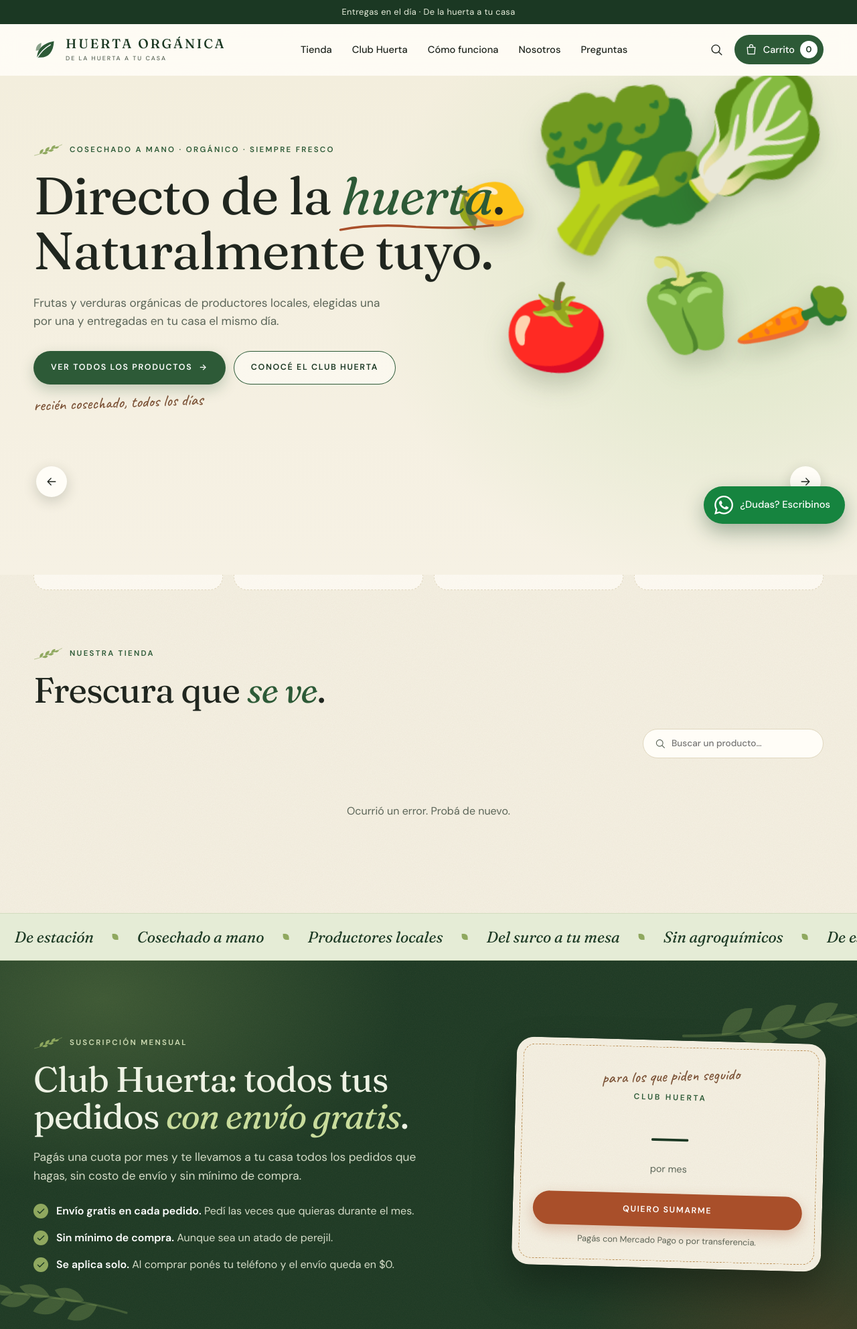
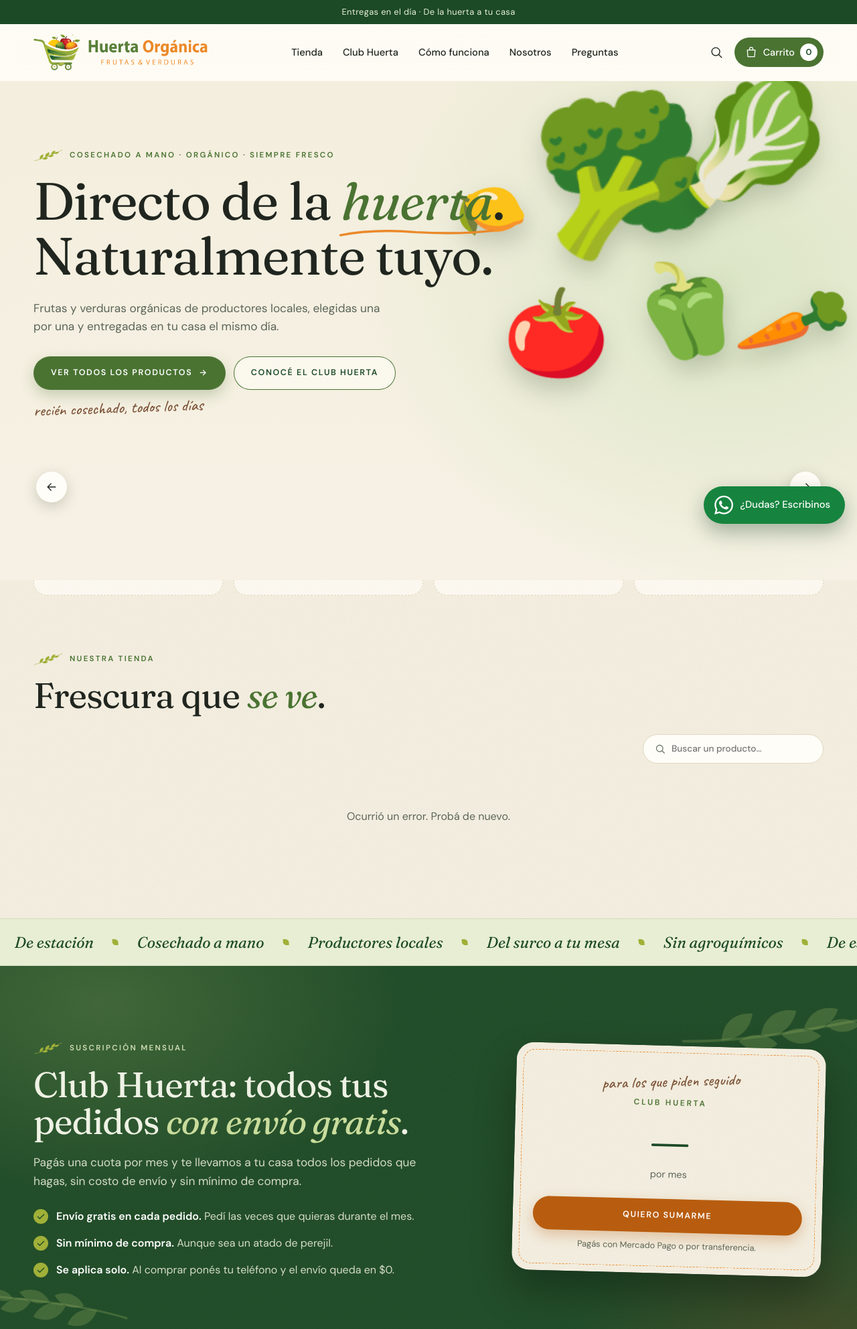
Before and after one commit to eloisabarragan/eloisabarragan, a PHP site: page / in a window 1280 px wide. Shown: the top 1984 px of the page at 67% size. Run offline with PHP 8.4, Linux system fonts and the light colour scheme.

Commit message:
Usar el logo y los colores de la marca en Huerta Orgánica
Logo del cliente en encabezado, pie e ícono del sitio; paleta ajustada al
verde, lima y naranja del logo. El envío gratis pasa a ser en compras
mayores a $1.000.

Co-Authored-By: Claude Fable 5.2 <noreply@anthropic.com>
Claude-Session: https://claude.ai/code/session_01KwPfAUcM4MFqMWvAHycprN

```diff
--- a/verduleria/netlify-datos.json
+++ b/verduleria/netlify-datos.json
@@ -7,7 +7,7 @@
   },
   "moneda": "UYU",
   "costoEnvio": 90,
-  "envioGratisDesde": 1500,
+  "envioGratisDesde": 1000,
   "cuotaClub": 290,
   "productos": [
     {
--- a/verduleria/public/404.html
+++ b/verduleria/public/404.html
@@ -4,7 +4,7 @@
   <meta charset="utf-8">
   <meta name="viewport" content="width=device-width, initial-scale=1">
   <title>Página no encontrada · Huerta Orgánica</title>
-  <link rel="icon" href="/img/favicon.svg" type="image/svg+xml">
+  <link rel="icon" href="/img/favicon.png" type="image/png">
   <link href="https://fonts.googleapis.com/css2?family=Caveat:wght@500;600&family=DM+Sans:opsz,wght@9..40,400;9..40,500;9..40,600&family=Fraunces:ital,opsz,wght@0,9..144,400;0,9..144,500;0,9..144,600;1,9..144,400;1,9..144,500&display=swap" rel="stylesheet">
   <link rel="stylesheet" href="/styles.css">
 </head>
--- a/verduleria/public/admin.css
+++ b/verduleria/public/admin.css
@@ -61,3 +61,5 @@ input[type='file'] { font-size: 0.85rem; font-weight: 400; }
   .admin .tabs { order: 3; width: 100%; justify-content: flex-start; }
 }
 .settings-form .row { align-items: start; }
+
+.admin .brand-icon { height: 44px; }
--- a/verduleria/public/admin.html
+++ b/verduleria/public/admin.html
@@ -5,7 +5,7 @@
   <meta name="viewport" content="width=device-width, initial-scale=1">
   <meta name="robots" content="noindex">
   <title>Administración · Huerta Orgánica</title>
-  <link rel="icon" href="/img/favicon.svg" type="image/svg+xml">
+  <link rel="icon" href="/img/favicon.png" type="image/png">
   <link rel="preconnect" href="https://fonts.googleapis.com">
   <link rel="preconnect" href="https://fonts.gstatic.com" crossorigin>
   <link href="https://fonts.googleapis.com/css2?family=Caveat:wght@500;600&family=DM+Sans:opsz,wght@9..40,400;9..40,500;9..40,600&family=Fraunces:ital,opsz,wght@0,9..144,400;0,9..144,500;0,9..144,600;1,9..144,400;1,9..144,500&display=swap" rel="stylesheet">
@@ -30,6 +30,7 @@
     <header class="site-header">
       <div class="wrap header-inner">
         <a class="brand" href="/" target="_blank" rel="noopener">
+          <img class="brand-icon" src="/img/logo-icono.png" alt="" width="217" height="168">
           <span>
             <span class="brand-name">Huerta Orgánica</span>
             <span class="brand-tag">Administración</span>
@@ -96,7 +97,7 @@
           <h2>Envíos y Club Huerta</h2>
           <div class="row row-3">
             <label>Costo de envío<input id="s-shipping" name="shippingCost" type="number" min="0" step="1" required><small>Poné 0 si el envío es siempre gratis.</small></label>
-            <label>Envío gratis desde<input id="s-free" name="freeShippingFrom" type="number" min="0" step="1" required><small>Monto de compra.</small></label>
+            <label>Envío gratis en compras mayores a<input id="s-free" name="freeShippingFrom" type="number" min="0" step="1" required><small>Monto de compra.</small></label>
             <label>Cuota mensual del Club<input id="s-club" name="clubPrice" type="number" min="1" step="1" required></label>
           </div>
           <p class="form-error" id="settings-error" role="alert" hidden></p>
--- a/verduleria/public/app.js
+++ b/verduleria/public/app.js
@@ -518,13 +518,13 @@ function fillStoreInfo() {
 
   const paidShipping = config.shippingCost > 0;
   $('shipping-hint').textContent = paidShipping
-    ? `${money(config.shippingCost)} · Gratis desde ${money(config.freeShippingFrom)} o con el Club Huerta.`
+    ? `${money(config.shippingCost)} · Gratis en compras mayores a ${money(config.freeShippingFrom)} o con el Club Huerta.`
     : 'Sin costo.';
   $('announce').textContent = paidShipping
-    ? `Entregas en el día · Envío gratis desde ${money(config.freeShippingFrom)} · Club Huerta: envíos gratis todo el mes`
+    ? `Entregas en el día · Envío gratis en compras mayores a ${money(config.freeShippingFrom)} · Club Huerta: envíos gratis todo el mes`
     : 'Entregas en el día · Envío gratis en todos los pedidos';
   if (paidShipping) {
-    $('faq-shipping').textContent = `El envío cuesta ${money(config.shippingCost)} y es gratis en compras desde ${money(config.freeShippingFrom)}. Con el Club Huerta es gratis siempre. También podés retirar en el local sin costo.`;
+    $('faq-shipping').textContent = `El envío cuesta ${money(config.shippingCost)} y es gratis en compras mayores a ${money(config.freeShippingFrom)}. Con el Club Huerta es gratis siempre. También podés retirar en el local sin costo.`;
   }
 
   // Club Huerta: precio y a partir de qué pedido conviene.
--- a/verduleria/public/index.html
+++ b/verduleria/public/index.html
@@ -10,7 +10,8 @@
   <meta property="og:title" content="Huerta Orgánica · De la huerta a tu casa">
   <meta property="og:description" content="Frutas y verduras orgánicas, cosechadas a mano y entregadas en el día.">
   <meta property="og:image" content="/img/hero.jpg">
-  <link rel="icon" href="/img/favicon.svg" type="image/svg+xml">
+  <link rel="apple-touch-icon" href="/img/favicon.png">
+  <link rel="icon" href="/img/favicon.png" type="image/png">
   <link rel="preload" as="image" href="/img/hero.jpg">
   <link rel="preconnect" href="https://fonts.googleapis.com">
   <link rel="preconnect" href="https://fonts.gstatic.com" crossorigin>
@@ -39,11 +40,8 @@
   <header class="site-header" id="site-header">
     <div class="wrap header-inner">
       <a class="brand" href="/" aria-label="Huerta Orgánica, inicio">
-        <svg class="brand-leaf" aria-hidden="true"><use href="#i-leaf"/></svg>
-        <span>
-          <span class="brand-name">Huerta Orgánica</span>
-          <span class="brand-tag">De la huerta a tu casa</span>
-        </span>
+        <img class="brand-icon" src="/img/logo-icono.png" alt="" width="217" height="168">
+        <img class="brand-word" src="/img/logo-texto.png" alt="Huerta Orgánica · Frutas y verduras" width="619" height="132">
       </a>
       <nav class="nav" id="nav" aria-label="Principal">
         <a href="#tienda">Tienda</a>
@@ -234,8 +232,7 @@
     <svg class="footer-sprig" aria-hidden="true"><use href="#i-sprig"/></svg>
     <div class="wrap footer-inner">
       <div>
-        <p class="brand-name">Huerta Orgánica</p>
-        <p class="brand-tag">De la huerta a tu casa</p>
+        <img class="footer-logo" src="/img/logo.png" alt="Huerta Orgánica · Frutas y verduras" width="630" height="520" loading="lazy">
         <p class="hand footer-hand">gracias por comer de estación</p>
       </div>
       <div>
--- a/verduleria/public/styles.css
+++ b/verduleria/public/styles.css
@@ -1,10 +1,10 @@
-/* Huerta Orgánica: papel con textura, verdes de hoja, tierra y terracota.
+/* Huerta Orgánica: papel con textura y los colores del logo (verde hoja, lima y naranja).
    Títulos en Fraunces, texto en DM Sans y notas manuscritas en Caveat. */
 :root {
-  --verde: #2d5a37;
-  --verde-osc: #1b3823;
-  --hoja: #8fa85f;
-  --verde-suave: #e5ecd6;
+  --verde: #4a7332;
+  --verde-osc: #1c4a26;
+  --hoja: #a0b038;
+  --verde-suave: #e8eed3;
   --crema: #f6f1e4;
   --lino: #ede5d0;
   --papel: #fffdf7;
@@ -12,8 +12,8 @@
   --gris: #5b6558;
   --borde: #e0d7bf;
   --tierra: #7b5236;
-  --terracota: #a94f2a;
-  --dorado: #b98b4e;
+  --terracota: #b85d0f; /* naranja del logo, oscurecido para que el texto blanco se lea */
+  --dorado: #ea892a; /* naranja del logo */
   --rojo: #b3402a;
   --serif: 'Fraunces', 'Iowan Old Style', Georgia, serif;
   --sans: 'DM Sans', system-ui, -apple-system, 'Segoe UI', sans-serif;
@@ -24,7 +24,7 @@
 }
 
 *, *::before, *::after { box-sizing: border-box; }
-html { scroll-behavior: smooth; scroll-padding-top: 96px; }
+html { scroll-behavior: smooth; scroll-padding-top: 104px; }
 body {
   margin: 0;
   font-family: var(--sans);
@@ -82,12 +82,12 @@ h1 em, h2 em { font-style: italic; color: var(--verde); }
   transition: background 0.2s, transform 0.2s, box-shadow 0.2s;
 }
 .btn:hover { transform: translateY(-2px); }
-.btn-primary { background: var(--verde); color: #fff; box-shadow: 0 8px 20px rgba(45, 90, 55, 0.25); }
+.btn-primary { background: var(--verde); color: #fff; box-shadow: 0 8px 20px rgba(74, 115, 50, 0.28); }
 .btn-primary:hover { background: var(--verde-osc); }
 .btn-ghost { background: rgba(255, 253, 247, 0.6); color: var(--verde-osc); box-shadow: inset 0 0 0 1px var(--verde); }
 .btn-ghost:hover { background: var(--verde-suave); }
-.btn-light { background: var(--terracota); color: #fff; box-shadow: 0 8px 20px rgba(169, 79, 42, 0.3); }
-.btn-light:hover { background: #8f4122; }
+.btn-light { background: var(--terracota); color: #fff; box-shadow: 0 8px 20px rgba(184, 93, 15, 0.3); }
+.btn-light:hover { background: #9a4d0b; }
 .btn-whatsapp { background: #1c7f45; color: #fff; }
 .btn-whatsapp:hover { background: #166638; }
 .btn:disabled { opacity: 0.6; cursor: wait; transform: none; }
@@ -137,10 +137,12 @@ h1 em, h2 em { font-style: italic; color: var(--verde); }
   transition: box-shadow 0.3s, border-color 0.3s;
 }
 .site-header.is-scrolled { border-color: var(--borde); box-shadow: 0 6px 24px rgba(46, 52, 30, 0.08); }
-.header-inner { display: flex; align-items: center; justify-content: space-between; gap: 20px; height: 76px; }
+.header-inner { display: flex; align-items: center; justify-content: space-between; gap: 20px; height: 84px; }
 .brand { display: flex; align-items: center; gap: 12px; text-decoration: none; color: var(--verde); }
-.brand-leaf { width: 36px; height: 36px; flex: none; transition: transform 0.4s; }
-.brand:hover .brand-leaf { transform: rotate(-12deg) scale(1.06); }
+.brand-icon { width: auto; height: 54px; flex: none; transition: transform 0.4s; }
+.brand-word { width: auto; height: 38px; flex: none; }
+.brand:hover .brand-icon { transform: rotate(-5deg) scale(1.05); }
+.footer-logo { width: 190px; height: auto; padding: 14px 18px; border-radius: 18px; background: var(--crema); }
 .brand-name {
   display: block;
   font-family: var(--serif);
@@ -216,7 +218,7 @@ h1 em, h2 em { font-style: italic; color: var(--verde); }
 .hero h1 { font-size: clamp(2.7rem, 6.4vw, 4.9rem); max-width: 12em; }
 .hero h1 em { position: relative; white-space: nowrap; }
 .hero h1 em svg { position: absolute; left: -2%; bottom: -0.1em; width: 104%; height: 0.2em; overflow: visible; }
-.hero h1 em path { fill: none; stroke: var(--terracota); stroke-width: 3; stroke-linecap: round; stroke-dasharray: 210; stroke-dashoffset: 0; }
+.hero h1 em path { fill: none; stroke: var(--dorado); stroke-width: 3; stroke-linecap: round; stroke-dasharray: 210; stroke-dashoffset: 0; }
 .hero-sub { max-width: 30em; margin: 24px 0 30px; color: var(--gris); font-size: 1.08rem; }
 .hero-cta { display: flex; flex-wrap: wrap; gap: 12px; }
 .hero-note { margin-top: 18px; transform: rotate(-2deg); transform-origin: left; }
@@ -497,9 +499,6 @@ details p { padding: 0 22px 20px; color: var(--gris); max-width: 46em; }
 .site-footer { position: relative; overflow: hidden; background: var(--grano), var(--verde-osc); color: #dfe6d3; padding-top: 60px; }
 .footer-sprig { position: absolute; width: 280px; height: 140px; right: -30px; top: 10px; color: rgba(143, 168, 95, 0.25); transform: rotate(8deg); pointer-events: none; }
 .footer-inner { position: relative; display: grid; grid-template-columns: 1.4fr 1fr 1fr; gap: 32px; padding-bottom: 40px; }
-.site-footer .brand-name { color: #fff; }
-.site-footer .brand-tag { color: #b5c2a8; }
-.site-footer .brand-tag { font-size: 0.56rem; }
 .site-footer .footer-hand { margin-top: 16px; font-size: 1.5rem; color: #c9dc9c; }
 .site-footer h3 { font-size: 0.72rem; font-weight: 600; letter-spacing: 0.2em; text-transform: uppercase; color: #fff; margin-bottom: 12px; }
 .site-footer p { font-size: 0.94rem; margin-bottom: 4px; }
@@ -713,9 +712,10 @@ textarea { resize: vertical; }
   .nav a::after { display: none; }
 }
 @media (max-width: 760px) {
-  .header-inner { height: 66px; gap: 8px; }
+  .header-inner { height: 68px; gap: 8px; }
   .brand { gap: 8px; }
-  .brand-leaf { width: 28px; height: 28px; }
+  .brand-icon { height: 42px; }
+  .brand-word { height: 27px; }
   .brand-name { font-size: 0.92rem; letter-spacing: 0.1em; white-space: nowrap; }
   .brand-tag { font-size: 0.48rem; letter-spacing: 0.16em; white-space: nowrap; }
   .cart-btn-text, #search-link { display: none; }
--- a/verduleria/scripts/build-netlify.mjs
+++ b/verduleria/scripts/build-netlify.mjs
@@ -32,7 +32,7 @@ if (!fs.existsSync(dataFile)) {
     },
     moneda: 'UYU',
     costoEnvio: 90,
-    envioGratisDesde: 1500,
+    envioGratisDesde: 1000,
     cuotaClub: 290,
     productos,
   };
--- a/verduleria/server.js
+++ b/verduleria/server.js
@@ -22,7 +22,7 @@ const SETTING_DEFAULTS = {
   address: env.STORE_ADDRESS || 'Av. Ejemplo 1234, Montevideo',
   hours: env.STORE_HOURS || 'Lunes a sábado de 8 a 20 h',
   shippingCost: Number(env.SHIPPING_COST ?? 90),
-  freeShippingFrom: Number(env.FREE_SHIPPING_FROM ?? 1500),
+  freeShippingFrom: Number(env.FREE_SHIPPING_FROM ?? 1000),
   clubPrice: Number(env.CLUB_PRICE ?? 290), // precio mensual del Club Huerta
 };
 const NUMERIC_SETTINGS = ['shippingCost', 'freeShippingFrom', 'clubPrice'];
```
Also changed, not shown: verduleria/public/pedido.html (+3 -6 lines), verduleria/public/privacidad.html (+3 -6 lines), verduleria/public/img/favicon.png (added), verduleria/public/img/favicon.svg (deleted), verduleria/public/img/logo-icono.png (added), verduleria/public/img/logo-texto.png (added), verduleria/public/img/logo.png (added), 1 other file.
